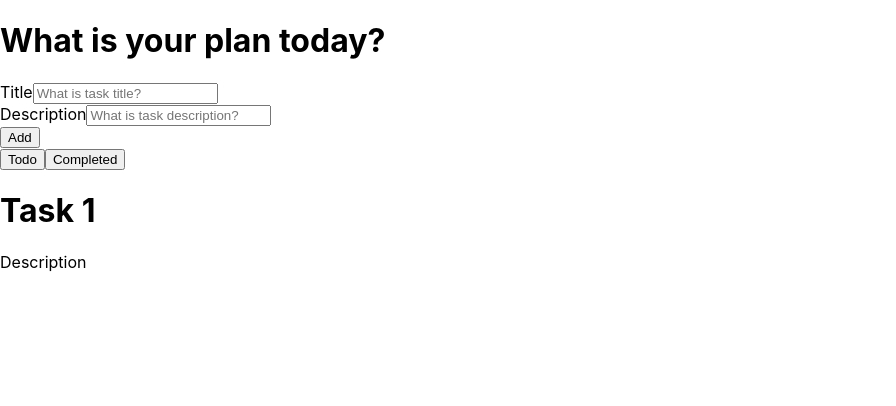
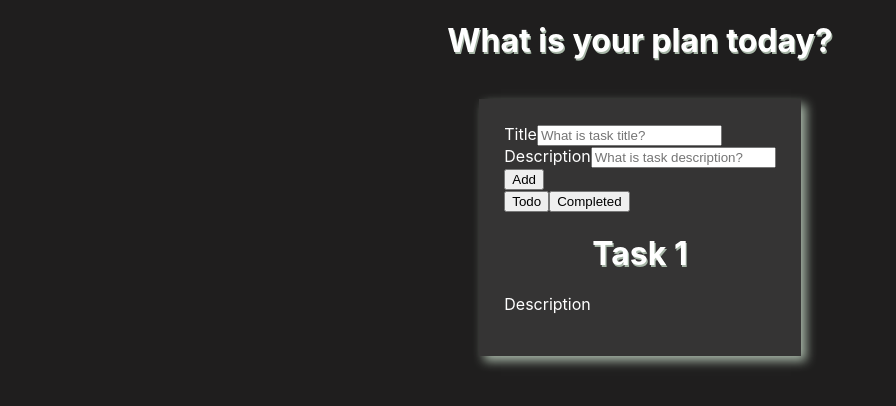
Before and after one commit to Aman07122002/Internship_Project, a React (Create React App) app in the folder to-do-app/: page / in a window 1280 px wide. Shown: the top 406 px of the page, without its empty margins (0-896 px from the left). Built offline with nearby package versions, Linux system fonts and the light colour scheme.

Commit message:
Now we are styling the first div of todo-app

```diff
--- a/to-do-app/src/App.css
+++ b/to-do-app/src/App.css
@@ -1,38 +1,20 @@
-.App {
+body{
+  background-color: #1f1e1e;
+  color: white;
+  overflow: hidden;
+}
+h1{
   text-align: center;
+  text-shadow:1.2px 1.5px rgb(167, 182, 167);
 }
-
-.App-logo {
-  height: 40vmin;
-  pointer-events: none;
+.todo-wrapper{
+  background-color: #353434;
+  padding: 2%;
+  width: fit-content;
+  margin-left: auto;
+  margin-right: auto;
+  margin-top: 3%;
+  max-height: 80vh;
+  overflow-y: auto;
+  box-shadow: 5px 5px 10px rgb(167, 182, 167);
 }
-
-@media (prefers-reduced-motion: no-preference) {
-  .App-logo {
-    animation: App-logo-spin infinite 20s linear;
-  }
-}
-
-.App-header {
-  background-color: #282c34;
-  min-height: 100vh;
-  display: flex;
-  flex-direction: column;
-  align-items: center;
-  justify-content: center;
-  font-size: calc(10px + 2vmin);
-  color: white;
-}
-
-.App-link {
-  color: #61dafb;
-}
-
-@keyframes App-logo-spin {
-  from {
-    transform: rotate(0deg);
-  }
-  to {
-    transform: rotate(360deg);
-  }
-}
```
